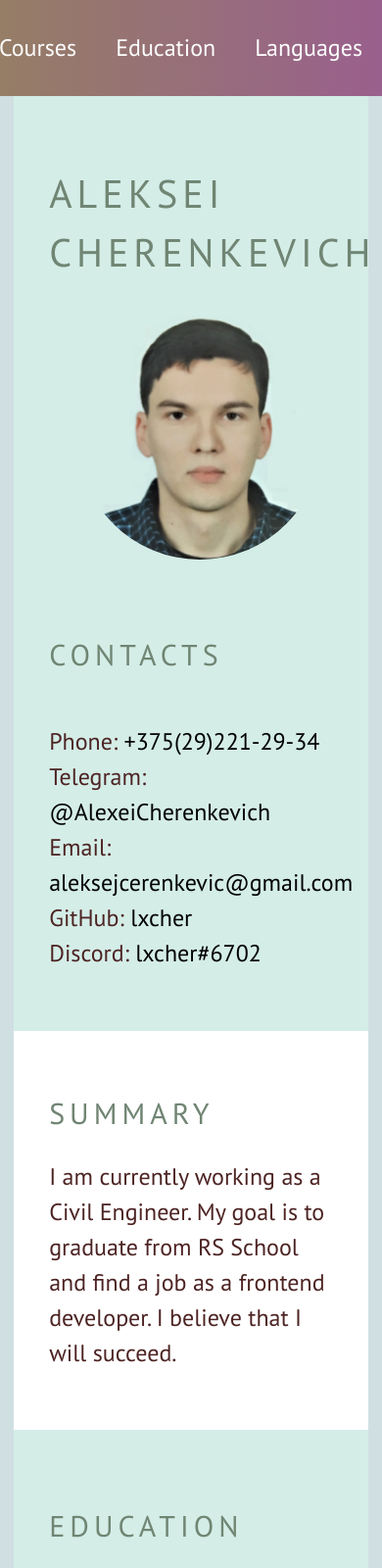
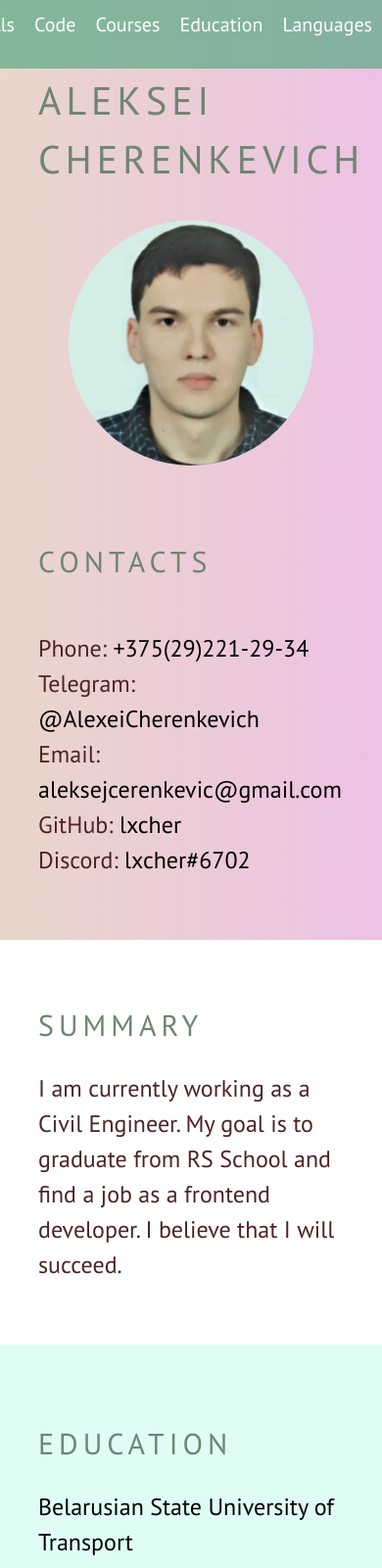
Before and after one commit to lxcher/rsschool-cv, a plain HTML site: page index.html in a window 390 px wide. Shown: the top 1600 px of the page at 98% size. Drawn offline with Linux system fonts and the light colour scheme.

Commit message:
feat: fix font size in header

```diff
--- a/style.css
+++ b/style.css
@@ -8,7 +8,9 @@ html {
     scroll-behavior: smooth;
 }
 
-
+:root {
+    --main-bg-color: #dffdf5;
+  }
 
 body {
     display: flex;
@@ -45,9 +47,10 @@ h1.section-title {
 }
 
 .header {
-    background: linear-gradient(90deg, #6fa776, #447888, #948759, #99608d);
-    background-size: 400% 400%;
-    animation: change 10s ease-in-out infinite;
+    position: fixed;
+    width: 100%;
+    height: 70px;
+    background-color: rgba(85, 170, 130, 0.685)
 }
 
 @keyframes change {
@@ -64,9 +67,8 @@ h1.section-title {
 
 .footer {
     height: 100px;
-    background: linear-gradient(90deg, #6fa776, #447888, #948759, #99608d);
-    background-size: 400% 400%;
-    animation: change 10s ease-in-out infinite;
+    width: 100%;
+    background-color: rgba(85, 170, 130, 0.685);
 }
 
 .footer .container {
@@ -109,7 +111,9 @@ h1.section-title {
 
 .section-languages {
     grid-area: languages;
-    background-color:#d4ede7;
+    background: linear-gradient(90deg, #c7f0cd, #b6e0ec, #e7dec1, #eec1e5);
+    background-size: 400% 400%;
+    animation: change 10s ease-in-out infinite;
 }
 
 .section-projects {
@@ -118,15 +122,22 @@ h1.section-title {
 
 .section-skills {
     grid-area: skills;
-    background-color:#d4ede7;
+    background: linear-gradient(90deg, #c7f0cd, #b6e0ec, #e7dec1, #eec1e5);
+    background-size: 400% 400%;
+    animation: change 10s ease-in-out infinite;
 }
 
 .section-contacts {
+    padding-top: 100px;
     grid-area: contacts;
-    background-color:#d4ede7;
+    background: linear-gradient(90deg, #c7f0cd, #b6e0ec, #e7dec1, #eec1e5);
+    background-size: 400% 400%;
+    animation: change 10s ease-in-out infinite;
+
 }
 
 .section-summary {
+    padding-top: 100px;
     grid-area: summary;
 }
 
@@ -148,8 +159,6 @@ h1.section-title {
         "contacts courses"
         "skills code"
         "languages projects";
-    border-right: 14px #d0dfe2 solid;
-    border-left: 14px #d0dfe2 solid;
 }
 
 @media(max-width: 1140px) {
@@ -168,16 +177,16 @@ h1.section-title {
         padding-right: 50px;
     }
     .section-languages {
-        background-color: #d4ede7;
+        background: var(--main-bg-color);
     }
     .section-skills {
-        background-color: #d4ede7;
+        background: var(--main-bg-color);
     }
     .section-education {
-        background-color:#d4ede7;
+        background-color:var(--main-bg-color);
     }
     .section-summary {
-        border-bottom: 14px #d4ede7 solid;
+        border-bottom: 14px var(--main-bg-color) solid;
     }
 
 }
@@ -189,8 +198,11 @@ h1.section-title {
     .section {
         padding: 10%;
     }
+    .nav-link {
+        font-size: 20px;
+    }
+
 }
-
 @media(max-width: 960px) {
     .main-container {
         grid-template-areas:
@@ -208,12 +220,12 @@ h1.section-title {
     display: flex;
     justify-content: flex-end;
     align-items: center;
+    margin: 0;
 }
 
 .nav-link {
-    padding: 20px;
+    padding: 10px;
     line-height: 50px;
-    font-size: 24px;
     color: white;
 }
 
```
